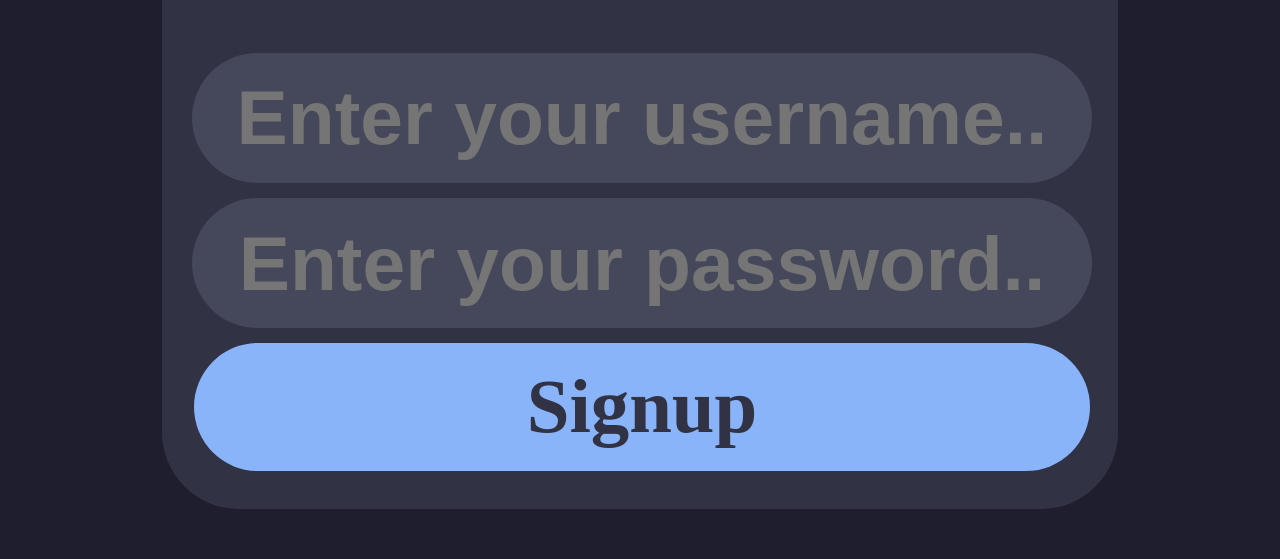
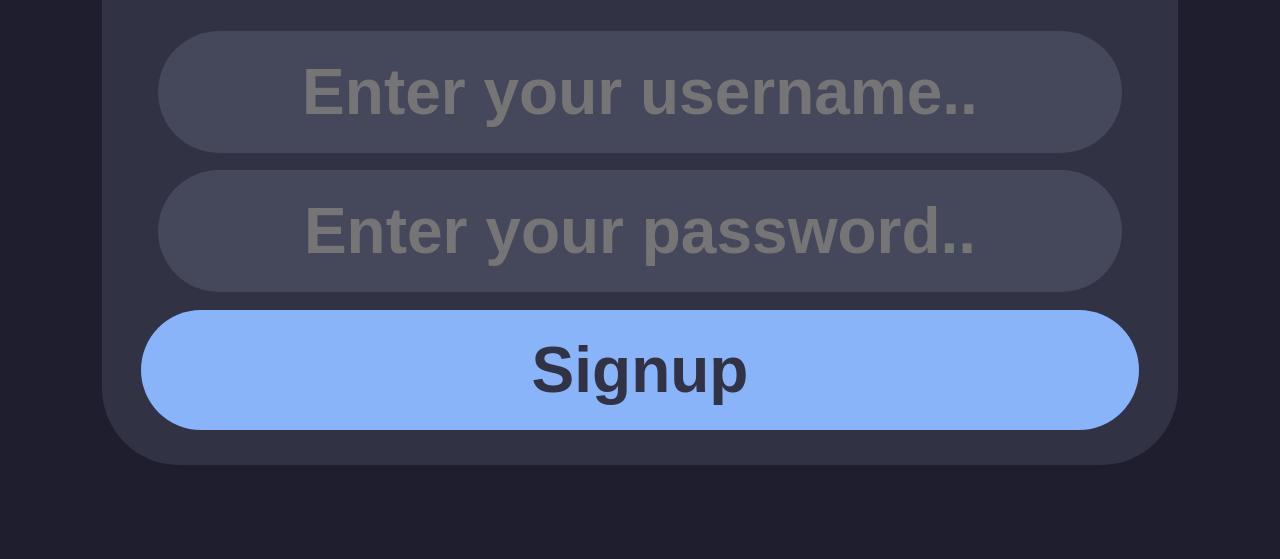
Before and after one commit to raminsamadi123/JsExercise, a plain HTML site: page HTML/login/index.html in a window 1280 px wide. Shown: the part 241-800 px from the top of the page. Drawn offline with Linux system fonts and the light colour scheme.

Commit message:
fast git

```diff
--- a/HTML/login/styles.css
+++ b/HTML/login/styles.css
@@ -5,18 +5,20 @@ NAME: style.css
 
 *
 {
-  font-size: 6vw;
+  font-size: 5vw;
+  font-family: Arial;
+  font-weight: bold;
 }
 
 html, body {
   display: flex;
   margin: 0px;
+  overflow: hidden;
   background-color: #1E1E2E;
 }
 
 #title {
-  font-family: 'MesloLGS Nerd Font Mono';
-  font-weight: bold;
+  font-size: 50px;
   color: #A6E3A1;
 }
 
@@ -32,19 +34,19 @@ html, body {
 #container {
   display: flex;
   flex-flow: column wrap;
-  padding: 30px;
+  padding: 2vw;
   align-items: center;
   justify-content: space-around;
   background-color: #313244;
-  width: 70%;
-  height: 80%;
+  width: 80vw;
+  height: 70vh;
   border-radius: 6vmax;
 }
 
 /* (Username & Password) field */
 input {
-  width: 100%;
-  height: 20%;
+  width: 75vw;
+  height: 15vh;
   background-color: #45475A;
   border-radius: 100vmax;
   border-color: #6c7086;
@@ -56,16 +58,12 @@ input {
 }
 
 #signup_button {
-  font-family: 'MesloLGS Nerd Font Mono';
-  width: 100%;
-  height: 20%;
+  width: 78vw;
+  height: 15vh;
   background-color: #89B4FA;
   border-radius: 100vmax;
-  border-color: #6c7086;
   color: #313244;
   border: none;
-  font-weight: bold;
-  box-shadow: 2px 2px #313244;
   text-align: center;
 }
 
```
